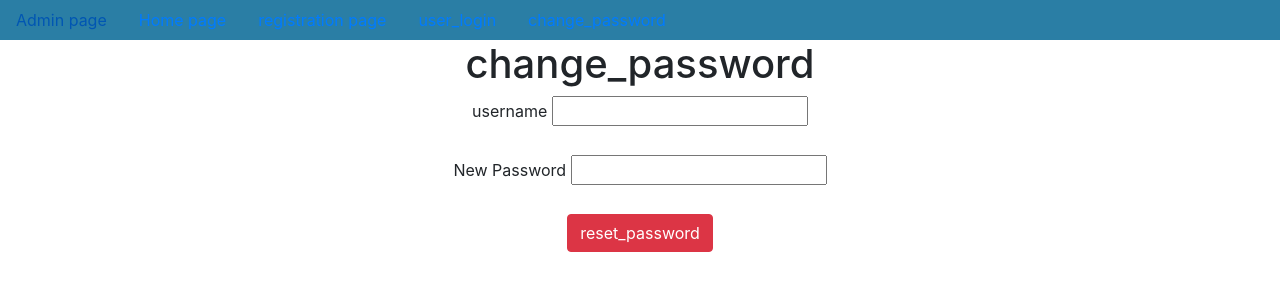
After one commit to luckysonu/user_registration_model, a Django app: page /reset_password/ in a window 1280 px wide. The commit adds this page. Shown: the top 300 px of the page. Run offline with Django 4.2, Linux system fonts and the light colour scheme.

Commit message:
first commit

```diff
--- a/app/views.py
+++ b/app/views.py
@@ -64,3 +64,38 @@ def user_login(request):
 def user_logout(request):
     logout(request)
     return HttpResponseRedirect(reverse('home'))
+
+
+
+@login_required
+def profile_info(request):
+    username=request.session.get('username')
+    USD=User.objects.get(username=username)
+    PFD=Profile.objects.get(user=USD)
+    d={'USD':USD,'PFD':PFD}
+    return render(request,'profile_info.html',d)
+
+@login_required
+def change_password(request):
+    if request.method=='POST':
+        username=request.session.get('username')
+        npw=request.POST['npw']
+        USO=User.objects.get(username=username)
+        USO.set_password(npw)
+        USO.save()
+        return HttpResponseRedirect(reverse('user_login'))
+    return render(request,'change_password.html')
+
+
+def reset_password(request):
+    if request.method=='POST':
+        username=request.POST['username']
+        npw=request.POST['npw']
+        LUSO=User.objects.filter(username=username)
+        if LUSO:
+            LUSO[0].set_password(npw)
+            LUSO[0].save()
+            return HttpResponseRedirect(reverse('user_login'))
+        else:
+            return HttpResponse('Username is not available in my data abse')
+    return render(request,'reset_password.html')
--- a/project33/urls.py
+++ b/project33/urls.py
@@ -24,6 +24,8 @@ urlpatterns = [
     path('home/',home,name='home'),
     path('user_login/',user_login,name='user_login'),
     path('user_logout/',user_logout,name='user_logout'),
+    path('change_password/',change_password,name='change_password'),
+    path('reset_password/',reset_password,name='reset_password'),
 
 
 ]+static(settings.MEDIA_URL,document_root=settings.MEDIA_ROOT)
--- a/templates/dummy.html
+++ b/templates/dummy.html
@@ -24,6 +24,7 @@
                 <a href="{% url 'user_logout' %}" class="nav-link">user_logout</a>
             {% else %}
               <a href="{% url 'user_login' %}" class="nav-link">user_login</a>
+              <a href="{% url 'change_password' %}" class="nav-link">change_password</a>
             {% endif %}
 
         </nav>
--- /dev/null
+++ b/templates/reset_password.html
@@ -0,0 +1,22 @@
+{% extends 'dummy.html' %}
+
+
+{% block title %}
+    <title>RESET password Page</title>
+
+{% endblock %}
+
+{% block body_block %}
+
+    <h1>change_password</h1>
+    <form method="POST">
+        {% csrf_token %}
+        <label for="username">username</label>
+        <input type="text" name="username" id="username"><br><br>
+        <label for="npw">New Password</label>
+        <input type="password" name="npw" id="npw"><br>
+        <br>
+        <input type="submit" value="reset_password" class="btn btn-danger">
+
+    </form>
+{% endblock %}
--- a/templates/user_login.html
+++ b/templates/user_login.html
@@ -20,6 +20,7 @@
         <br><br>
 
         <input type="submit" value="Login" class="btn btn-danger">
+        <a href="{% url 'reset_password' %}">reset_password</a>
 
 
 
```
Also changed, not shown: templates/change_password.html (added, +20 -0 lines), db.sqlite3.
